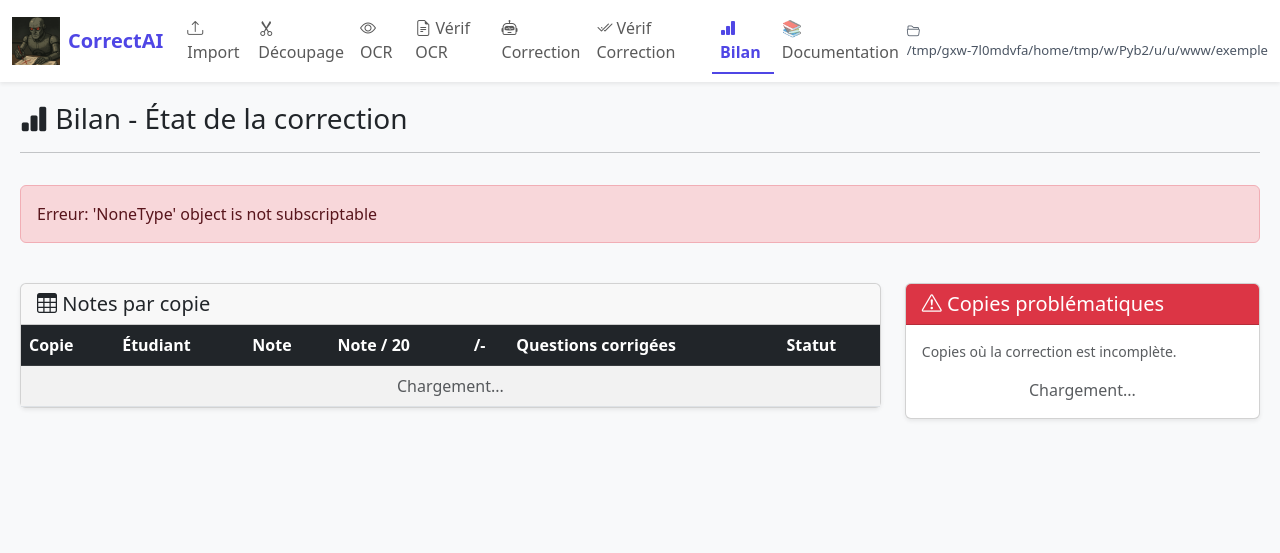
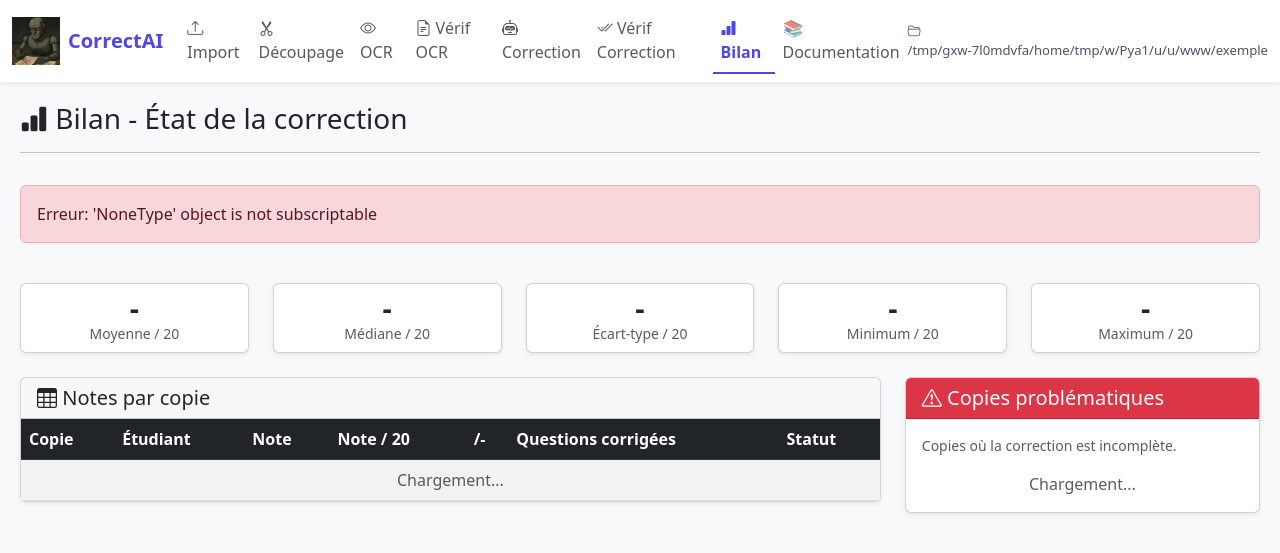
Before and after one commit to Naereen/Korektor-clone, a Flask app: page /bilan in a window 1280 px wide. Shown: the top 553 px of the page. Run offline with Flask 3, Linux system fonts and the light colour scheme; data that the repository does not hold is empty; some libraries are stand-ins or nearby versions.

Commit message:
Better 'bilan' (summary) mode.

```diff
--- a/correct_ai/templates/bilan.html
+++ b/correct_ai/templates/bilan.html
@@ -12,6 +12,12 @@
             flex: 0 0 30%;
             max-width: 30%;
         }
+    }
+
+    .class-stat-value {
+        font-size: 1.8rem;
+        font-weight: 600;
+        line-height: 1.1;
     }
 </style>
 {% endblock %}
@@ -55,6 +61,49 @@
             <div class="card-body">
                 <h1 class="display-4 text-info" id="stat-max">-</h1>
                 <p class="text-muted small">Points max (barème)</p>
+            </div>
+        </div>
+    </div>
+</div>
+
+<div class="row mb-4" id="class-statistics">
+    <div class="col-6 col-md">
+        <div class="card shadow-sm text-center">
+            <div class="card-body py-2">
+                <div class="class-stat-value" id="stat-average">-</div>
+                <div class="text-muted small">Moyenne / 20</div>
+            </div>
+        </div>
+    </div>
+    <div class="col-6 col-md">
+        <div class="card shadow-sm text-center">
+            <div class="card-body py-2">
+                <div class="class-stat-value" id="stat-median">-</div>
+                <div class="text-muted small">Médiane / 20</div>
+            </div>
+        </div>
+    </div>
+    <div class="col-6 col-md">
+        <div class="card shadow-sm text-center">
+            <div class="card-body py-2">
+                <div class="class-stat-value" id="stat-standard-deviation">-</div>
+                <div class="text-muted small">Écart-type / 20</div>
+            </div>
+        </div>
+    </div>
+    <div class="col-6 col-md">
+        <div class="card shadow-sm text-center">
+            <div class="card-body py-2">
+                <div class="class-stat-value" id="stat-minimum">-</div>
+                <div class="text-muted small">Minimum / 20</div>
+            </div>
+        </div>
+    </div>
+    <div class="col-6 col-md">
+        <div class="card shadow-sm text-center">
+            <div class="card-body py-2">
+                <div class="class-stat-value" id="stat-maximum">-</div>
+                <div class="text-muted small">Maximum / 20</div>
             </div>
         </div>
     </div>
@@ -126,6 +175,8 @@ async function loadBilan() {
         document.getElementById('stat-max').innerText = data.max_points;
         document.getElementById('stat-max-header').innerText = data.max_points;
 
+        updateClassStatistics(data.notes, data.max_points);
+
         // Tableau des notes
         let rows = '';
         data.notes.forEach(n => {
@@ -172,5 +223,63 @@ async function loadBilan() {
             '<div class="col-12"><div class="alert alert-danger">Erreur de chargement</div></div>';
     }
 }
+
+function updateClassStatistics(notes, maximumPoints) {
+    const scores = notes
+        .map(note => {
+            const total = Number(note.total);
+            return maximumPoints > 0 ? total / maximumPoints * 20 : NaN;
+        })
+        .filter(score => Number.isFinite(score))
+        .sort((a, b) => a - b);
+
+    const fields = [
+        'stat-average',
+        'stat-median',
+        'stat-standard-deviation',
+        'stat-minimum',
+        'stat-maximum'
+    ];
+
+    if (scores.length === 0) {
+        fields.forEach(id => document.getElementById(id).innerText = '-');
+        return;
+    }
+
+    const average = scores.reduce((sum, score) => sum + score, 0) / scores.length;
+    const middle = Math.floor(scores.length / 2);
+    const median = scores.length % 2
+        ? scores[middle]
+        : (scores[middle - 1] + scores[middle]) / 2;
+    const variance = scores.reduce((sum, score) => sum + (score - average) ** 2, 0) / scores.length;
+    const standardDeviation = Math.sqrt(variance);
+    const format = value => value.toFixed(2);
+
+    document.getElementById('stat-average').innerText = format(average);
+    document.getElementById('stat-median').innerText = format(median);
+    document.getElementById('stat-standard-deviation').innerText = format(standardDeviation);
+    document.getElementById('stat-minimum').innerText = format(scores[0]);
+    document.getElementById('stat-maximum').innerText = format(scores[scores.length - 1]);
+
+    const scoreColor = value => interpolateColor('#8b1e2d', '#1f6f4a', value / 20);
+    const deviationColor = value => interpolateColor('#8b1e2d', '#1f6f4a', 1 - value / 10);
+    document.getElementById('stat-average').style.color = scoreColor(average);
+    document.getElementById('stat-median').style.color = scoreColor(median);
+    document.getElementById('stat-standard-deviation').style.color = deviationColor(standardDeviation);
+    document.getElementById('stat-minimum').style.color = '#8b1e2d';
+    document.getElementById('stat-maximum').style.color = '#1f6f4a';
+}
+
+function interpolateColor(start, end, ratio) {
+    const clamp = value => Math.max(0, Math.min(1, value));
+    const parse = color => color.match(/[\da-f]{2}/gi).map(component => parseInt(component, 16));
+    const startRgb = parse(start);
+    const endRgb = parse(end);
+    const amount = clamp(ratio);
+    const rgb = startRgb.map((component, index) =>
+        Math.round(component + (endRgb[index] - component) * amount)
+    );
+    return `rgb(${rgb.join(', ')})`;
+}
 </script>
 {% endblock %}
```
Also changed, not shown: korektor.jpeg.
